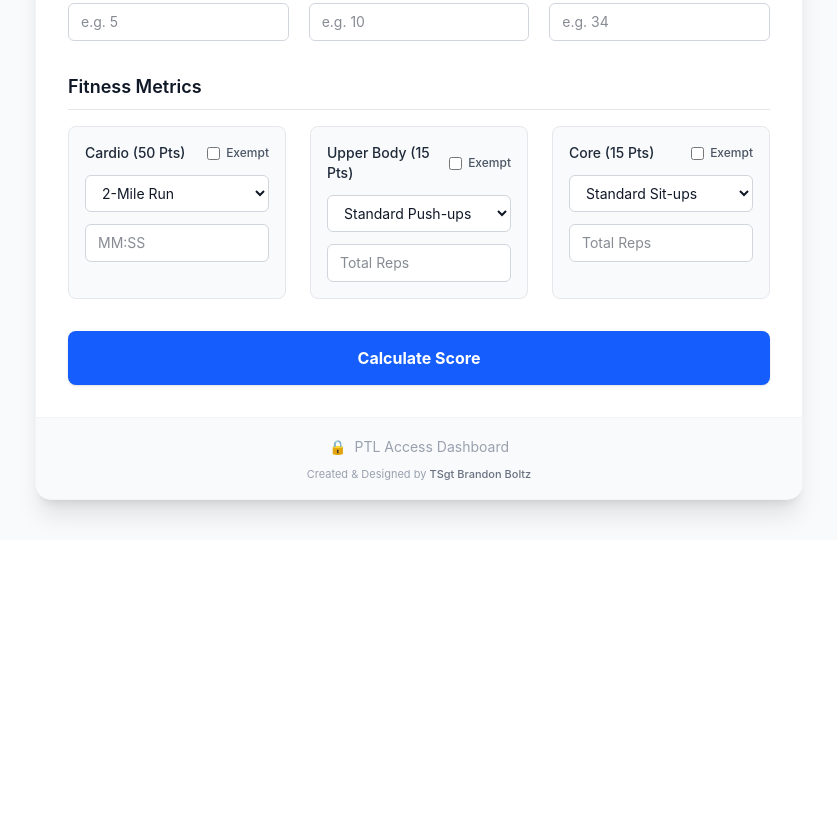
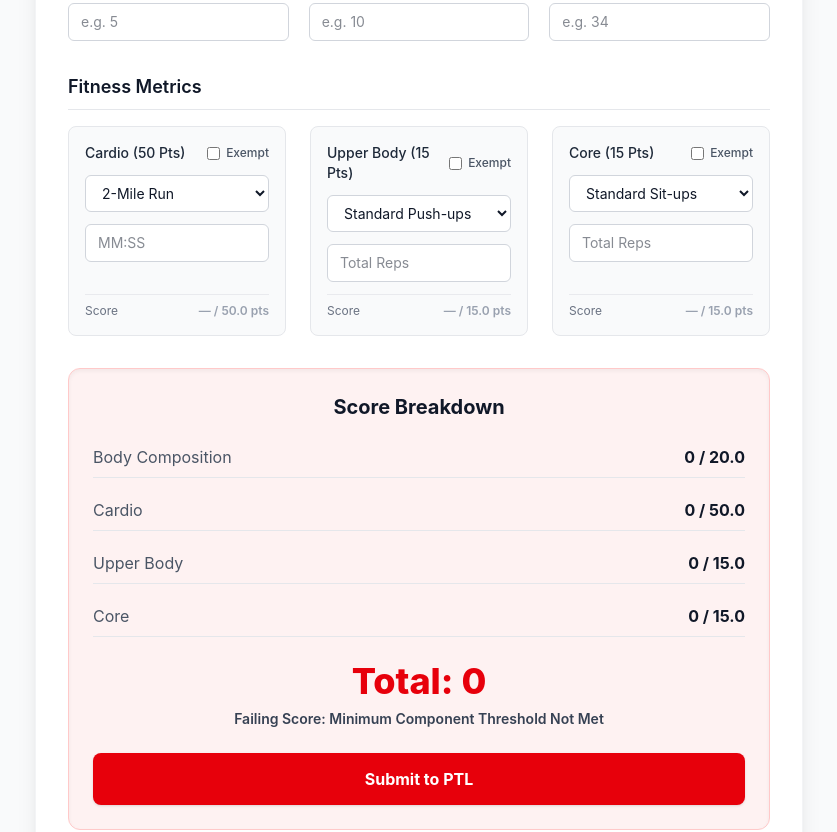
Before and after one commit to bkboltz/Unified-PT-App, a React (Vite) app: page / in a window 1280 px wide. Shown: the part 480-1312 px from the top of the page, without its empty margins (221-1058 px from the left). Before the commit the page ends 1020 px from the top, so only its background shows below. Built offline with nearby package versions, Linux system fonts and the light colour scheme.

Commit message:
Show live component and composite scores as user types

```diff
--- a/src/pages/CalculatorPage.jsx
+++ b/src/pages/CalculatorPage.jsx
@@ -1,7 +1,6 @@
-import React, { useState, useEffect } from 'react';
+import React, { useState, useEffect, useMemo } from 'react';
 import { Link } from 'react-router-dom';
 import {
-  calculateWhtr,
   calculateWhtrDetails,
   calculateCardioScore,
   evaluateWalk,
@@ -55,24 +54,6 @@ export default function CalculatorPage() {
     core: false
   });
 
-  const [scores, setScores] = useState({
-    whtr: 0,
-    whtrRatio: null,
-    whtrRisk: null,
-    roundedWaist: null,
-    cardio: 0,
-    upper: 0,
-    core: 0,
-    earnedPoints: 0,
-    possiblePoints: 100,
-    total: 0,
-    passed: false,
-    isFullExempt: false,
-    hasZeroComponent: false,
-    statusText: ''
-  });
-
-  const [hasCalculated, setHasCalculated] = useState(false);
   const [isSubmitting, setIsSubmitting] = useState(false);
 
   const toggleExemption = (componentKey) => {
@@ -98,29 +79,40 @@ export default function CalculatorPage() {
     }
   };
 
-  const handleCalculate = (e) => {
-    e.preventDefault();
   const totalHeight = parseInt(heightFeet || 0, 10) * 12 + parseFloat(heightInches || 0);
   const waistInches = parseFloat(waist || 0);
+  const hasWhtrInput = !exemptions.whtr && totalHeight > 0 && waistInches > 0;
+  const hasCardioInput =
+    !exemptions.cardio &&
+    cardioInput.toString().trim() !== '' &&
+    (cardioType === 'hamr' || cardioInput.includes(':'));
+  const hasUpperInput = !exemptions.upper && upperInput.toString().trim() !== '';
+  const hasCoreInput =
+    !exemptions.core &&
+    coreInput.toString().trim() !== '' &&
+    (coreType !== 'plank' || coreInput.includes(':'));
 
+  const scores = useMemo(() => {
     const whtrDetails = exemptions.whtr
       ? { points: 0, ratioFormatted: null, risk: null, roundedWaist: 0 }
       : calculateWhtrDetails(totalHeight, waistInches);
     const whtrScore = whtrDetails.points;
 
     const walkResult =
-      !exemptions.cardio && cardioType === 'walk'
+      !exemptions.cardio && cardioType === 'walk' && hasCardioInput
         ? evaluateWalk(gender, age, cardioInput)
         : null;
 
     const cardioScore =
-      exemptions.cardio || cardioType === 'walk'
+      exemptions.cardio || cardioType === 'walk' || !hasCardioInput
         ? 0
         : calculateCardioScore(cardioType, gender, age, cardioInput);
-    const upperScore = exemptions.upper
+    const upperScore =
+      exemptions.upper || !hasUpperInput
         ? 0
         : calculateUpperScore(upperType, gender, age, upperInput);
-    const coreScore = exemptions.core
+    const coreScore =
+      exemptions.core || !hasCoreInput
         ? 0
         : calculateCoreScore(coreType, gender, age, coreInput);
 
@@ -131,23 +123,38 @@ export default function CalculatorPage() {
         upper: upperScore,
         core: coreScore,
         cardioType,
-        walkPassed: walkResult ? walkResult.passed : null
+        walkPassed: walkResult ? walkResult.passed : false
       },
       exemptions
     );
 
-    setScores({
+    return {
       ...composite,
       whtrRatio: whtrDetails.ratioFormatted,
       whtrRisk: whtrDetails.risk,
       roundedWaist: whtrDetails.roundedWaist
-    });
-    setHasCalculated(true);
     };
+  }, [
+    totalHeight,
+    waistInches,
+    exemptions,
+    cardioType,
+    cardioInput,
+    hasCardioInput,
+    upperType,
+    upperInput,
+    hasUpperInput,
+    coreType,
+    coreInput,
+    hasCoreInput,
+    gender,
+    age
+  ]);
 
   const isPass = scores.passed;
 
-  const handleSubmitScore = async () => {
+  const handleSubmitScore = async (e) => {
+    e.preventDefault();
     setIsSubmitting(true);
     const activityNames = {
       run: '2-Mile Run',
@@ -183,7 +190,6 @@ export default function CalculatorPage() {
     const res = await submitScore(payload);
     if (res.success) {
       alert('Score submitted successfully to the spreadsheet!');
-      setHasCalculated(false);
     } else {
       alert('Error submitting score. Please check your connection.');
     }
@@ -207,7 +213,7 @@ export default function CalculatorPage() {
         </div>
 
         <div className="p-8">
-          <form onSubmit={handleCalculate} className="space-y-8">
+          <form onSubmit={handleSubmitScore} className="space-y-8">
             {/* Member Identification */}
             <section>
               <h3 className="text-lg font-semibold border-b pb-2 mb-4 border-gray-200 dark:border-slate-600">
@@ -298,7 +304,20 @@ export default function CalculatorPage() {
             {/* Body Composition */}
             <section>
               <div className="flex items-center justify-between border-b pb-2 mb-4 border-gray-200 dark:border-slate-600">
+                <div className="flex items-center gap-3">
                   <h3 className="text-lg font-semibold">Body Composition (20 Pts)</h3>
+                  {!exemptions.whtr && hasWhtrInput && (
+                    <span
+                      className={`inline-flex items-center px-2.5 py-0.5 rounded-full text-xs font-bold ${
+                        scores.whtr > 0
+                          ? 'bg-green-100 text-green-800 dark:bg-green-900/40 dark:text-green-300'
+                          : 'bg-red-100 text-red-800 dark:bg-red-900/40 dark:text-red-300'
+                      }`}
+                    >
+                      {scores.whtr} / 20.0 pts
+                    </span>
+                  )}
+                </div>
                 <label className="inline-flex items-center gap-2 text-xs font-medium text-gray-600 dark:text-slate-300 cursor-pointer select-none">
                   <input
                     type="checkbox"
@@ -314,6 +333,7 @@ export default function CalculatorPage() {
                   Exempt
                 </div>
               ) : (
+                <>
                   <div className="grid grid-cols-1 md:grid-cols-3 gap-5">
                     <div>
                       <label className={labelStyle}>Height (Feet)</label>
@@ -337,7 +357,6 @@ export default function CalculatorPage() {
                         onChange={(e) => setHeightInches(e.target.value)}
                         placeholder="e.g. 10"
                         className={inputStyle}
-                      required={!exemptions.whtr}
                       />
                     </div>
                     <div>
@@ -354,6 +373,20 @@ export default function CalculatorPage() {
                       />
                     </div>
                   </div>
+                  {hasWhtrInput && scores.whtrRatio && (
+                    <div className="mt-3 flex flex-wrap items-center justify-between gap-2 px-3 py-2 rounded-lg bg-blue-50/70 dark:bg-slate-700/60 border border-blue-100 dark:border-slate-600 text-xs text-gray-700 dark:text-slate-300">
+                      <div>
+                        WHtR: <span className="font-bold">{scores.whtrRatio}</span> ({scores.whtrRisk})
+                        {scores.roundedWaist && parseFloat(waist) !== scores.roundedWaist && (
+                          <span> • Waist rounded down to {scores.roundedWaist}&quot;</span>
+                        )}
+                      </div>
+                      <span className="font-bold text-blue-700 dark:text-blue-300">
+                        +{scores.whtr} / 20.0 pts
+                      </span>
+                    </div>
+                  )}
+                </>
               )}
             </section>
 
@@ -364,7 +397,8 @@ export default function CalculatorPage() {
               </h3>
               <div className="grid grid-cols-1 md:grid-cols-3 gap-6">
                 {/* Cardio */}
-                <div className="space-y-3 bg-gray-50 dark:bg-slate-700/50 p-4 rounded-lg border border-gray-200 dark:border-slate-600">
+                <div className="flex flex-col justify-between space-y-3 bg-gray-50 dark:bg-slate-700/50 p-4 rounded-lg border border-gray-200 dark:border-slate-600">
+                  <div className="space-y-3">
                     <div className="flex items-center justify-between gap-2">
                       <div className="font-medium text-sm text-gray-800 dark:text-gray-200">
                         Cardio (50 Pts)
@@ -409,9 +443,45 @@ export default function CalculatorPage() {
                       </>
                     )}
                   </div>
+                  {!exemptions.cardio && (
+                    <div className="pt-2 border-t border-gray-200/80 dark:border-slate-600/80 flex items-center justify-between text-xs">
+                      <span className="text-gray-500 dark:text-slate-400">Score</span>
+                      {!hasCardioInput ? (
+                        <span className="font-semibold text-gray-400 dark:text-slate-500">
+                          {cardioType === 'walk' ? 'Pass / Fail' : '— / 50.0 pts'}
+                        </span>
+                      ) : !age ? (
+                        <span className="font-semibold text-amber-600 dark:text-amber-400">
+                          Enter Age above
+                        </span>
+                      ) : cardioType === 'walk' ? (
+                        <span
+                          className={`font-bold ${
+                            scores.cardio === 'Pass (Walk)'
+                              ? 'text-green-600 dark:text-green-400'
+                              : 'text-red-600 dark:text-red-400'
+                          }`}
+                        >
+                          {scores.cardio}
+                        </span>
+                      ) : (
+                        <span
+                          className={`font-bold ${
+                            scores.cardio > 0
+                              ? 'text-green-600 dark:text-green-400'
+                              : 'text-red-600 dark:text-red-400'
+                          }`}
+                        >
+                          {scores.cardio} / 50.0 pts
+                        </span>
+                      )}
+                    </div>
+                  )}
+                </div>
 
                 {/* Upper Body */}
-                <div className="space-y-3 bg-gray-50 dark:bg-slate-700/50 p-4 rounded-lg border border-gray-200 dark:border-slate-600">
+                <div className="flex flex-col justify-between space-y-3 bg-gray-50 dark:bg-slate-700/50 p-4 rounded-lg border border-gray-200 dark:border-slate-600">
+                  <div className="space-y-3">
                     <div className="flex items-center justify-between gap-2">
                       <div className="font-medium text-sm text-gray-800 dark:text-gray-200">
                         Upper Body (15 Pts)
@@ -455,9 +525,35 @@ export default function CalculatorPage() {
                       </>
                     )}
                   </div>
+                  {!exemptions.upper && (
+                    <div className="pt-2 border-t border-gray-200/80 dark:border-slate-600/80 flex items-center justify-between text-xs">
+                      <span className="text-gray-500 dark:text-slate-400">Score</span>
+                      {!hasUpperInput ? (
+                        <span className="font-semibold text-gray-400 dark:text-slate-500">
+                          — / 15.0 pts
+                        </span>
+                      ) : !age ? (
+                        <span className="font-semibold text-amber-600 dark:text-amber-400">
+                          Enter Age above
+                        </span>
+                      ) : (
+                        <span
+                          className={`font-bold ${
+                            scores.upper > 0
+                              ? 'text-green-600 dark:text-green-400'
+                              : 'text-red-600 dark:text-red-400'
+                          }`}
+                        >
+                          {scores.upper} / 15.0 pts
+                        </span>
+                      )}
+                    </div>
+                  )}
+                </div>
 
                 {/* Core */}
-                <div className="space-y-3 bg-gray-50 dark:bg-slate-700/50 p-4 rounded-lg border border-gray-200 dark:border-slate-600">
+                <div className="flex flex-col justify-between space-y-3 bg-gray-50 dark:bg-slate-700/50 p-4 rounded-lg border border-gray-200 dark:border-slate-600">
+                  <div className="space-y-3">
                     <div className="flex items-center justify-between gap-2">
                       <div className="font-medium text-sm text-gray-800 dark:text-gray-200">
                         Core (15 Pts)
@@ -502,21 +598,37 @@ export default function CalculatorPage() {
                       </>
                     )}
                   </div>
+                  {!exemptions.core && (
+                    <div className="pt-2 border-t border-gray-200/80 dark:border-slate-600/80 flex items-center justify-between text-xs">
+                      <span className="text-gray-500 dark:text-slate-400">Score</span>
+                      {!hasCoreInput ? (
+                        <span className="font-semibold text-gray-400 dark:text-slate-500">
+                          — / 15.0 pts
+                        </span>
+                      ) : !age ? (
+                        <span className="font-semibold text-amber-600 dark:text-amber-400">
+                          Enter Age above
+                        </span>
+                      ) : (
+                        <span
+                          className={`font-bold ${
+                            scores.core > 0
+                              ? 'text-green-600 dark:text-green-400'
+                              : 'text-red-600 dark:text-red-400'
+                          }`}
+                        >
+                          {scores.core} / 15.0 pts
+                        </span>
+                      )}
+                    </div>
+                  )}
+                </div>
               </div>
             </section>
 
-            <button
-              type="submit"
-              className="w-full flex justify-center py-3.5 px-4 border border-transparent rounded-lg shadow-sm text-base font-bold text-white bg-blue-600 hover:bg-blue-700 focus:outline-none focus:ring-2 focus:ring-offset-2 focus:ring-blue-500 transition-all active:scale-[0.98]"
-            >
-              Calculate Score
-            </button>
-          </form>
-
-          {/* Results Breakdown */}
-          {hasCalculated && (
+            {/* Live Results Breakdown */}
             <div
-              className={`mt-8 p-6 rounded-xl border shadow-inner ${
+              className={`mt-8 p-6 rounded-xl border shadow-inner transition-colors ${
                 isPass
                   ? 'bg-green-50 dark:bg-green-900/20 border-green-200 dark:border-green-800'
                   : 'bg-red-50 dark:bg-red-900/20 border-red-200 dark:border-red-800'
@@ -553,6 +665,7 @@ export default function CalculatorPage() {
                   <div>
                     <span className="text-gray-600 dark:text-gray-300">Cardio</span>
                     {scores.cardio !== 'Exempt' &&
+                      age &&
                       (scores.cardio === 0 || scores.cardio === 'Fail (Walk)') && (
                         <div className="text-xs text-red-600 dark:text-red-400 mt-0.5">
                           Standard: {getComponentMinimum(cardioType, gender, age)}
@@ -576,13 +689,15 @@ export default function CalculatorPage() {
                   ) : (
                     <strong
                       className={
-                        scores.cardio === 0
+                        hasCardioInput && scores.cardio === 0
                           ? 'text-red-600 dark:text-red-400'
                           : 'text-gray-900 dark:text-white'
                       }
                     >
                       {scores.cardio} / 50.0{' '}
-                      {scores.cardio === 0 && <span className="text-xs ml-1">(Fail)</span>}
+                      {hasCardioInput && scores.cardio === 0 && (
+                        <span className="text-xs ml-1">(Fail)</span>
+                      )}
                     </strong>
                   )}
                 </div>
@@ -590,7 +705,7 @@ export default function CalculatorPage() {
                 <div className="flex justify-between items-center py-2 border-b border-gray-200 dark:border-slate-600/50">
                   <div>
                     <span className="text-gray-600 dark:text-gray-300">Upper Body</span>
-                    {scores.upper !== 'Exempt' && scores.upper === 0 && (
+                    {scores.upper !== 'Exempt' && age && scores.upper === 0 && (
                       <div className="text-xs text-red-600 dark:text-red-400 mt-0.5">
                         Standard: {getComponentMinimum(upperType, gender, age)}
                       </div>
@@ -603,13 +718,15 @@ export default function CalculatorPage() {
                   ) : (
                     <strong
                       className={
-                        scores.upper === 0
+                        hasUpperInput && scores.upper === 0
                           ? 'text-red-600 dark:text-red-400'
                           : 'text-gray-900 dark:text-white'
                       }
                     >
                       {scores.upper} / 15.0{' '}
-                      {scores.upper === 0 && <span className="text-xs ml-1">(Fail)</span>}
+                      {hasUpperInput && scores.upper === 0 && (
+                        <span className="text-xs ml-1">(Fail)</span>
+                      )}
                     </strong>
                   )}
                 </div>
@@ -617,7 +734,7 @@ export default function CalculatorPage() {
                 <div className="flex justify-between items-center py-2 border-b border-gray-200 dark:border-slate-600/50">
                   <div>
                     <span className="text-gray-600 dark:text-gray-300">Core</span>
-                    {scores.core !== 'Exempt' && scores.core === 0 && (
+                    {scores.core !== 'Exempt' && age && scores.core === 0 && (
                       <div className="text-xs text-red-600 dark:text-red-400 mt-0.5">
                         Standard: {getComponentMinimum(coreType, gender, age)}
                       </div>
@@ -630,13 +747,15 @@ export default function CalculatorPage() {
                   ) : (
                     <strong
                       className={
-                        scores.core === 0
+                        hasCoreInput && scores.core === 0
                           ? 'text-red-600 dark:text-red-400'
                           : 'text-gray-900 dark:text-white'
                       }
                     >
                       {scores.core} / 15.0{' '}
-                      {scores.core === 0 && <span className="text-xs ml-1">(Fail)</span>}
+                      {hasCoreInput && scores.core === 0 && (
+                        <span className="text-xs ml-1">(Fail)</span>
+                      )}
                     </strong>
                   )}
                 </div>
@@ -663,7 +782,7 @@ export default function CalculatorPage() {
               </div>
 
               <button
-                onClick={handleSubmitScore}
+                type="submit"
                 disabled={isSubmitting}
                 className={`w-full py-3.5 px-4 rounded-lg shadow-sm text-base font-bold text-white focus:outline-none focus:ring-2 focus:ring-offset-2 transition-all active:scale-[0.98] disabled:opacity-70 disabled:cursor-not-allowed ${
                   isPass
@@ -674,7 +793,7 @@ export default function CalculatorPage() {
                 {isSubmitting ? 'Submitting...' : 'Submit to PTL'}
               </button>
             </div>
-          )}
+          </form>
         </div>
 
         <div className="bg-gray-50 dark:bg-slate-800/80 px-8 py-4 border-t border-gray-100 dark:border-slate-700 text-center space-y-2">
--- a/src/utils/calculator.js
+++ b/src/utils/calculator.js
@@ -41,10 +41,6 @@ export function timeToSeconds(timeStr, fallback = 9999) {
   if (!timeStr || typeof timeStr !== 'string') return fallback;
   const s = timeStr.replace(/>|=|<|\*/g, '').trim();
   if (!s.includes(':')) {
-    if (/^\d{1,2}$/.test(s)) {
-      const onlySecs = Number(s);
-      if (onlySecs >= 0 && onlySecs < 60) return onlySecs;
-    }
     return fallback;
   }
   const [minsStr, secsStr] = s.split(':');
```
Lines whose indentation alone changed are shown as unchanged.
